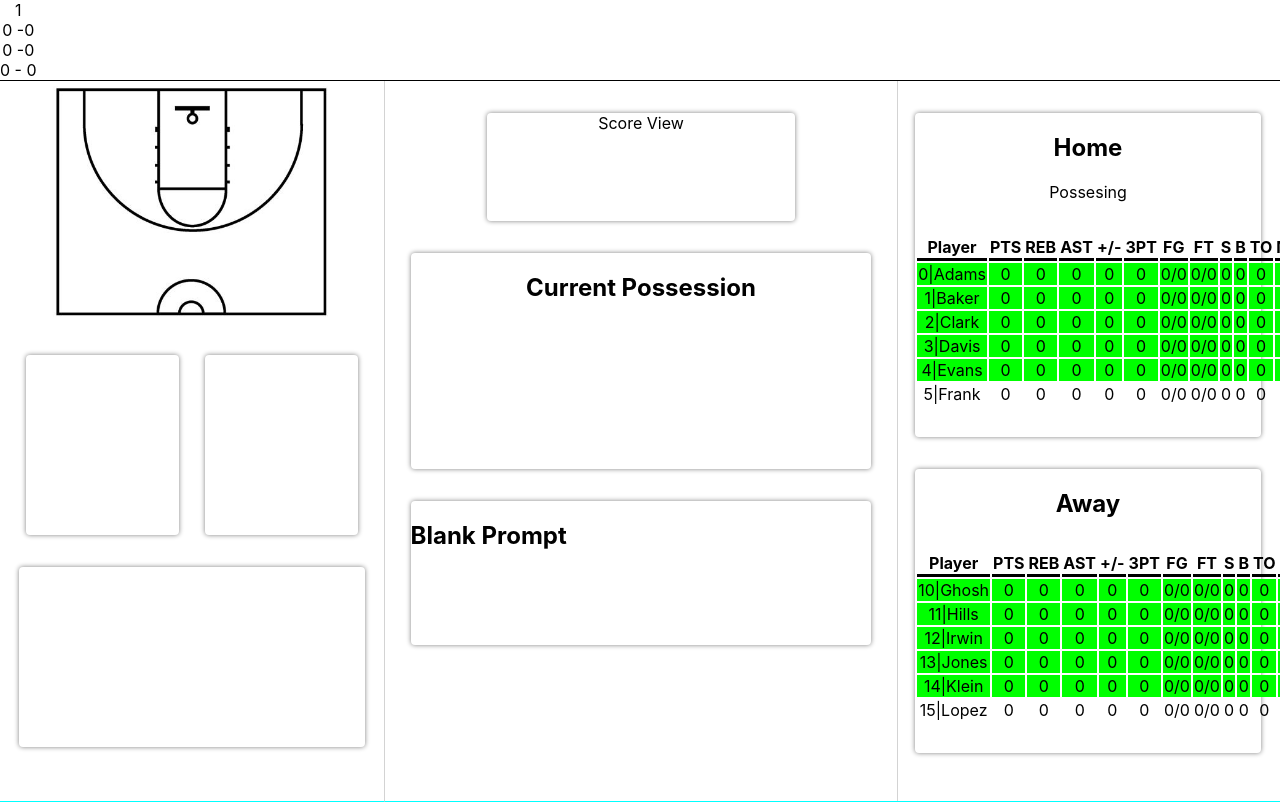
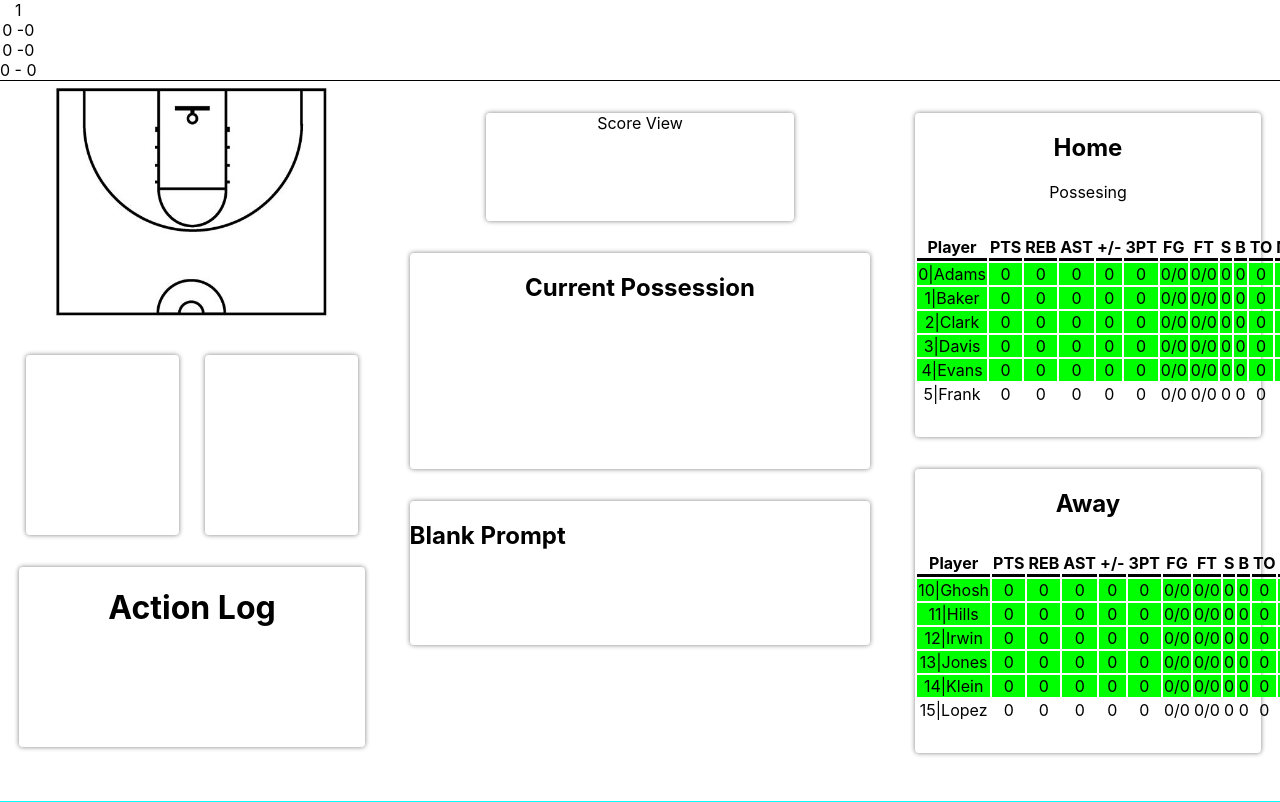
Before and after one commit to z-score-sports/data-entry-site-v2, a React (Create React App) app: page / in a window 1280 px wide. Shown: the top 802 px of the page. Built offline with nearby package versions, Linux system fonts and the light colour scheme.

Commit message:
view prototyping & action stack lastN function

```diff
--- a/src/App.css
+++ b/src/App.css
@@ -57,8 +57,8 @@
   border-bottom: 1px solid cyan;
   width: 100%;
   height: 100%;
-  border-left: 1px solid lightgray;
-  border-right: 1px solid lightgray;
+  /* border-left: 1px solid lightgray;
+  border-right: 1px solid lightgray; */
   display: flex;
   flex-direction: column;
   align-items: center ;
--- /dev/null
+++ b/src/components/elements/LogView.tsx
@@ -0,0 +1,21 @@
+import { observer } from "mobx-react-lite";
+import { useContext } from "react";
+import { GameStateContext } from "../../App";
+
+function LogView() {
+    const context = useContext(GameStateContext);
+
+    return (
+        <div>
+            <h1>Action Log</h1>
+            <ul>
+                {context.actionStack &&
+                    context.actionStack
+                        .lastNActions(6)
+                        .map((action) => <li>{action.actionString}</li>)}
+            </ul>
+        </div>
+    );
+}
+
+export default observer(LogView);
--- a/src/components/panels/LeftPanel.tsx
+++ b/src/components/panels/LeftPanel.tsx
@@ -1,5 +1,6 @@
 import { observer } from "mobx-react-lite";
 import "../../App.css";
+import LogView from "../elements/LogView";
 
 function LeftPanel() {
     return (
@@ -9,7 +10,9 @@ function LeftPanel() {
                 <div className="container playtooltip"></div>
                 <div className="container actiontooltip"></div>
             </div>
-            <div className="container actionlog"></div>
+            <div className="container actionlog">
+                <LogView />
+            </div>
         </div>
     );
 }
--- a/src/state/ActionStack.ts
+++ b/src/state/ActionStack.ts
@@ -371,6 +371,19 @@ class ActionStack {
         return ret;
     }
 
+    lastNActions(n: number) {
+        let ret: Action[] = [];
+
+        for (let i = this.mainStack.length - 1; i >= 0; i--) {
+            let curAction = this.mainStack[i];
+            if (ret.length >= n) {
+                break;
+            }
+            ret.push(curAction);
+        }
+        return ret;
+    }
+
     convertStackToStringList() {
         let ret: string[] = [];
 
```
